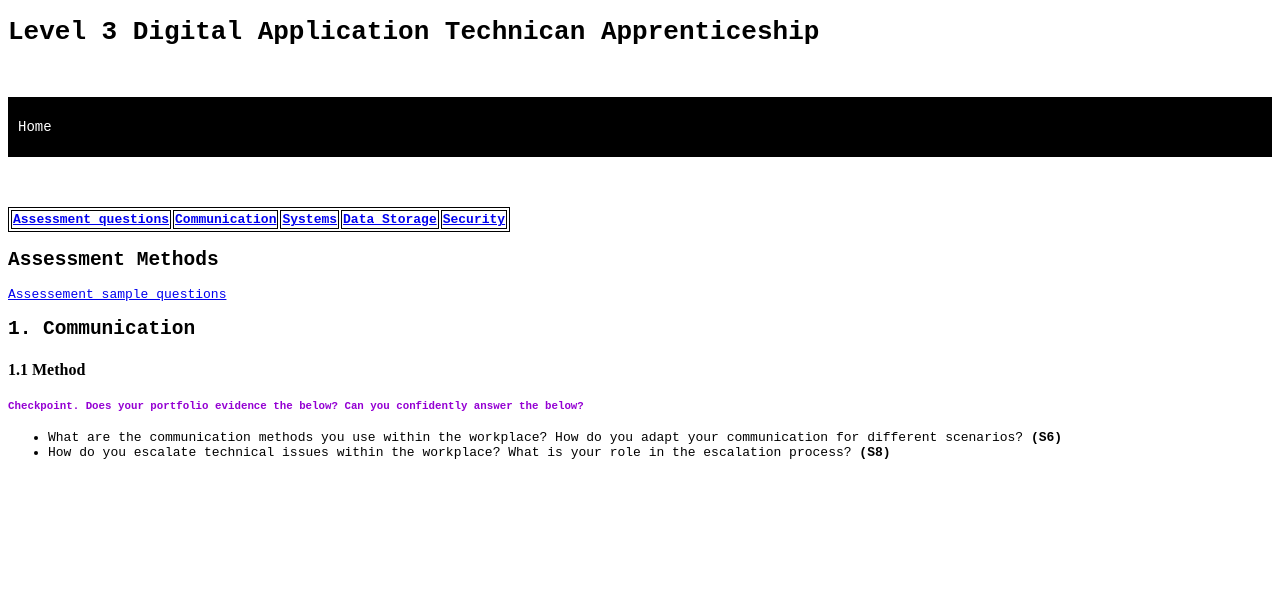
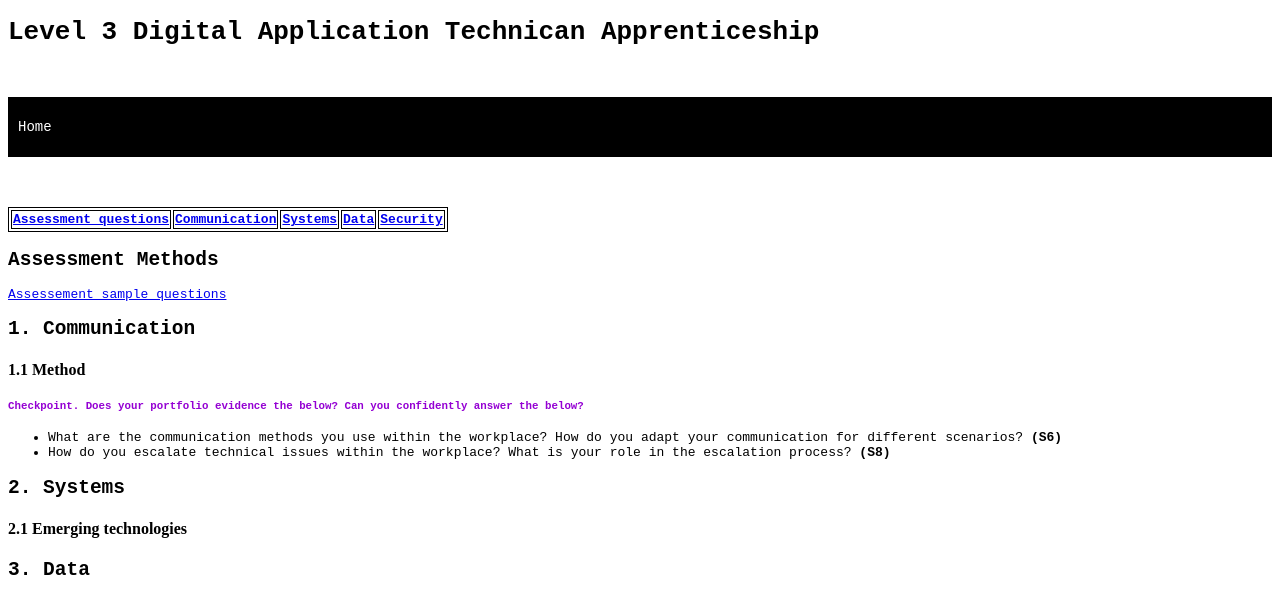
Before and after one commit to Bendolorian/bendolarian.github.io, a plain HTML site: page DAT.html in a window 1280 px wide. Drawn offline with Linux system fonts and the light colour scheme.

Commit message:
modified:   DAT.html

```diff
--- a/DAT.html
+++ b/DAT.html
@@ -22,7 +22,7 @@
       <th><a href ="#Assessment">Assessment questions</th>
       <th><a href="#Theme1">Communication</a></th>
       <th><a href = "#Theme2">Systems</a></th>
-      <th><a href = "#Theme3">Data Storage</a></th>
+      <th><a href = "#Theme3">Data</a></th>
       <th><a href = "#Theme4">Security</a></th>
 
       </tr>
@@ -37,4 +37,7 @@
   <li>What are the communication methods you use within the workplace? How do you adapt your communication for different scenarios? <strong>(S6)</strong></li>
   <li>How do you escalate technical issues within the workplace? What is your role in the escalation process? <strong>(S8)</strong></li>
 </ul>
+<h2 id = "Theme2">2. Systems</h2>
+<h4>2.1 Emerging technologies</h4>
+<h2 id = "Theme3">3. Data</h2>
   </body>
```
